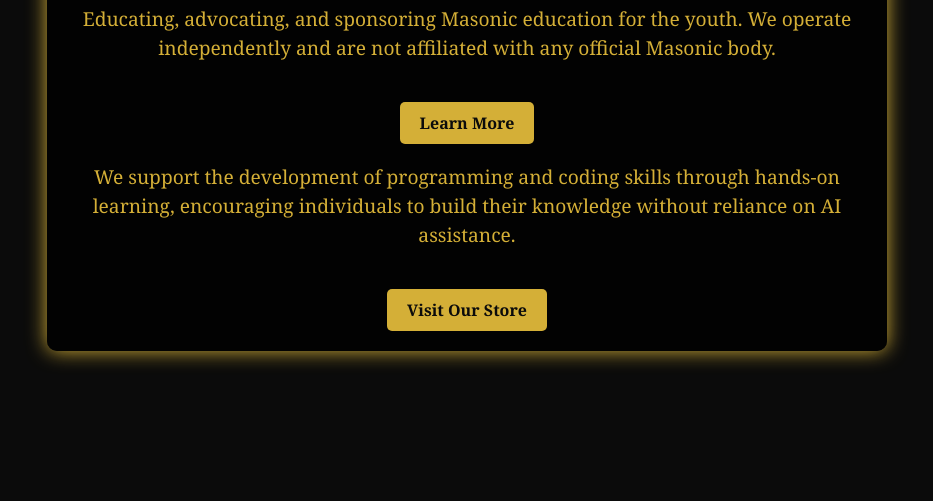
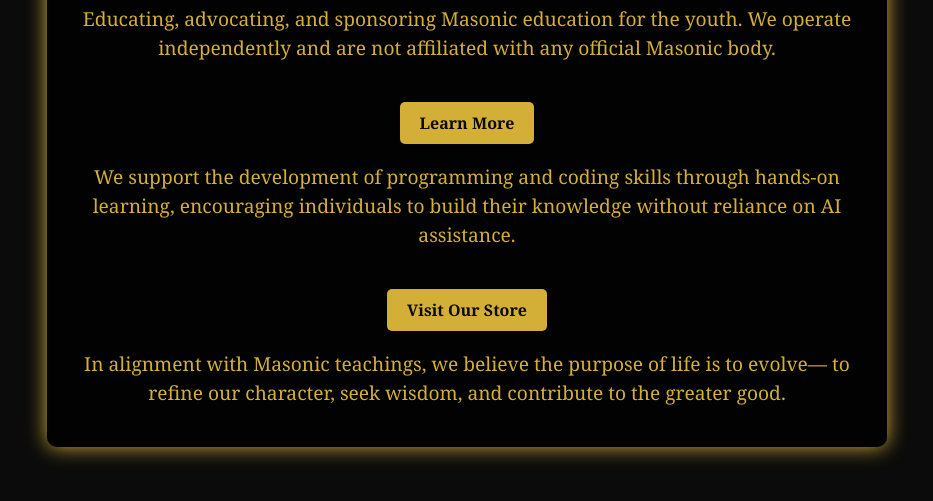
Before and after one commit to N0TLuck0xF/The-G-Order, a plain HTML site: page index.html in a window 1280 px wide. Shown: the part 319-820 px from the top of the page, without its empty margins (173-1106 px from the left). Drawn offline with Linux system fonts and the light colour scheme.

Commit message:
Update index.html

```diff
--- a/index.html
+++ b/index.html
@@ -52,6 +52,8 @@
             <p>We support the development of programming and coding skills through hands-on learning,
            encouraging individuals to build their knowledge without reliance on AI assistance.</p>
             <a href="store.html" class="button">Visit Our Store</a>
+            <p>In alignment with Masonic teachings, we believe the purpose of life is to evolve—
+           to refine our character, seek wisdom, and contribute to the greater good.</p>
     </div>
 </body>
 </html>
```
